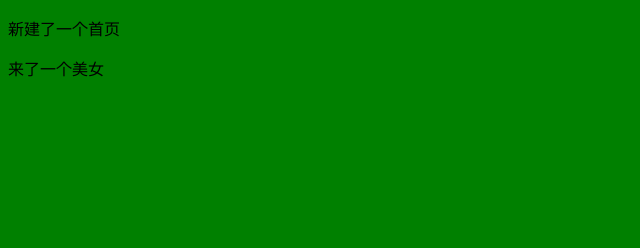
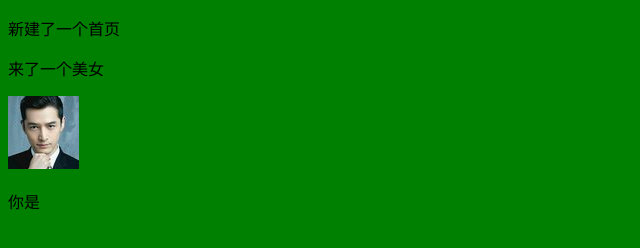
Before and after one commit to xiaoli-zuji/02-studygithub, a plain HTML site: page index.html in a window 1280 px wide. Shown: the whole page, without its empty margins (0-640 px from the left). Drawn offline with Linux system fonts and the light colour scheme.

Commit message:
来了一个帅哥

```diff
--- a/index.html
+++ b/index.html
@@ -9,5 +9,7 @@
 <body>
     <p>新建了一个首页</p>
     <p>来了一个美女</p>
+    <img src="./胡歌.png" alt="">
+    <p>你是</p>
 </body>
 </html>
```
Also changed, not shown: 胡歌.png (added).
